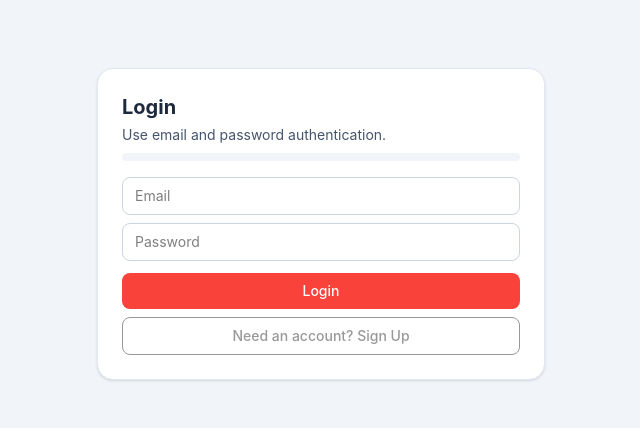
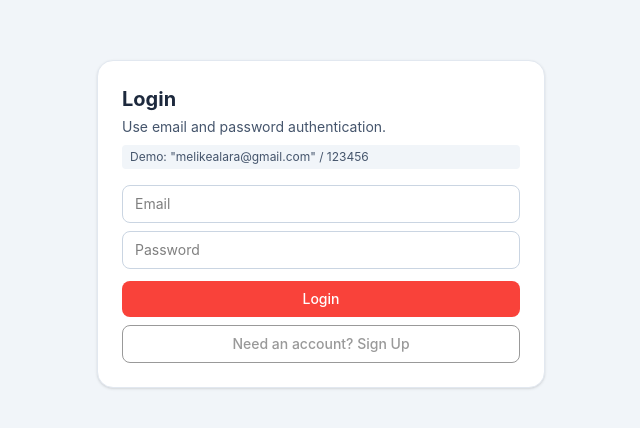
Before and after one commit to melikealara/kocsistem-kanban-board, a React (Vite) app: page / in a window 1280 px wide. Shown: the part 176-604 px from the top of the page, without its empty margins (319-959 px from the left). Built offline with nearby package versions, Linux system fonts and the light colour scheme.

Commit message:
Update App.jsx

```diff
--- a/src/App.jsx
+++ b/src/App.jsx
@@ -145,6 +145,7 @@ function App() {
           </h1>
           <p className="mt-1 text-sm text-slate-600">Use email and password authentication.</p>
           <p className="mt-2 rounded bg-slate-100 px-2 py-1 text-xs text-slate-600">
+            Demo: "melikealara@gmail.com" / 123456
           </p>
           {authMode === "signup" ? (
             <input
```
